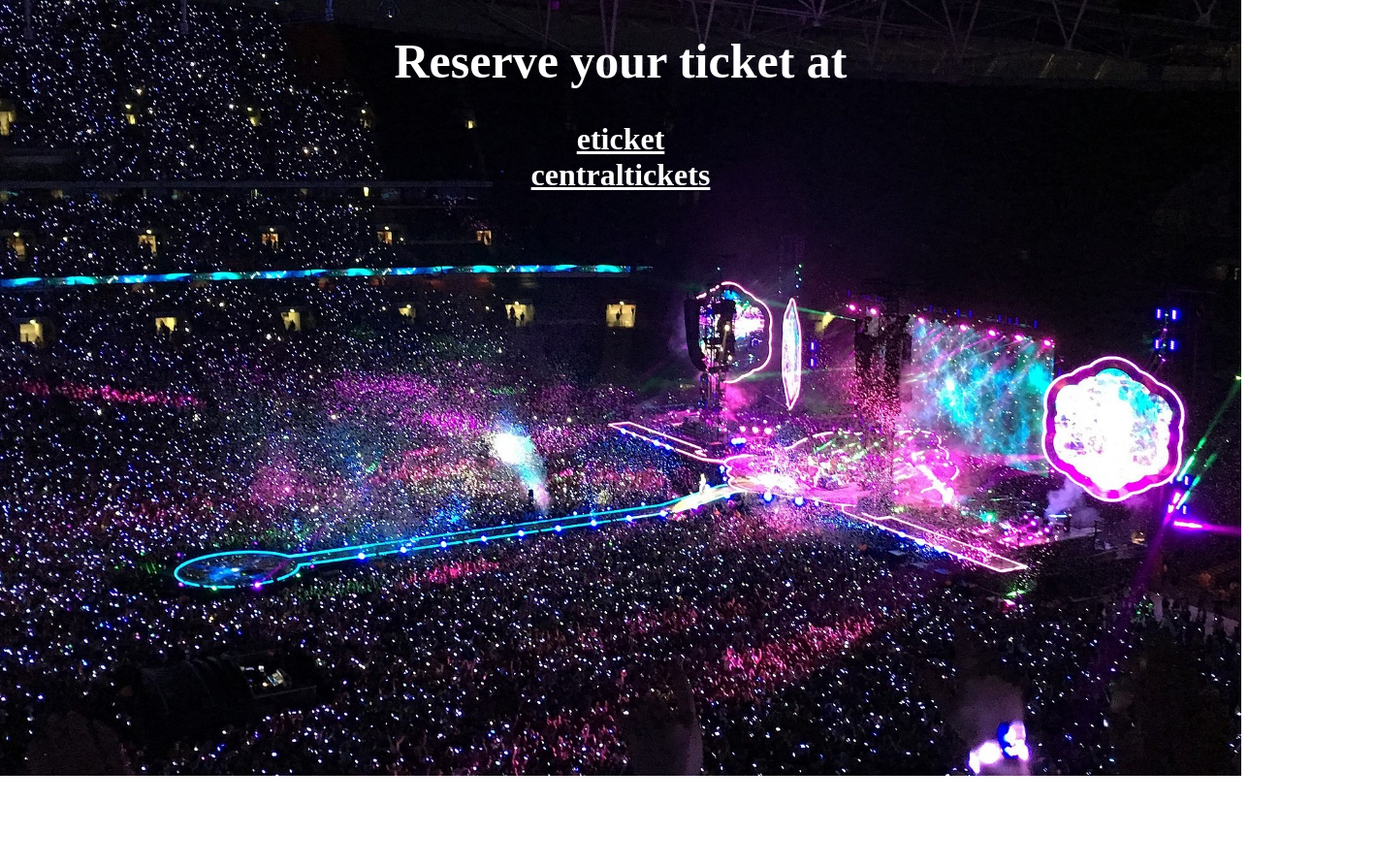
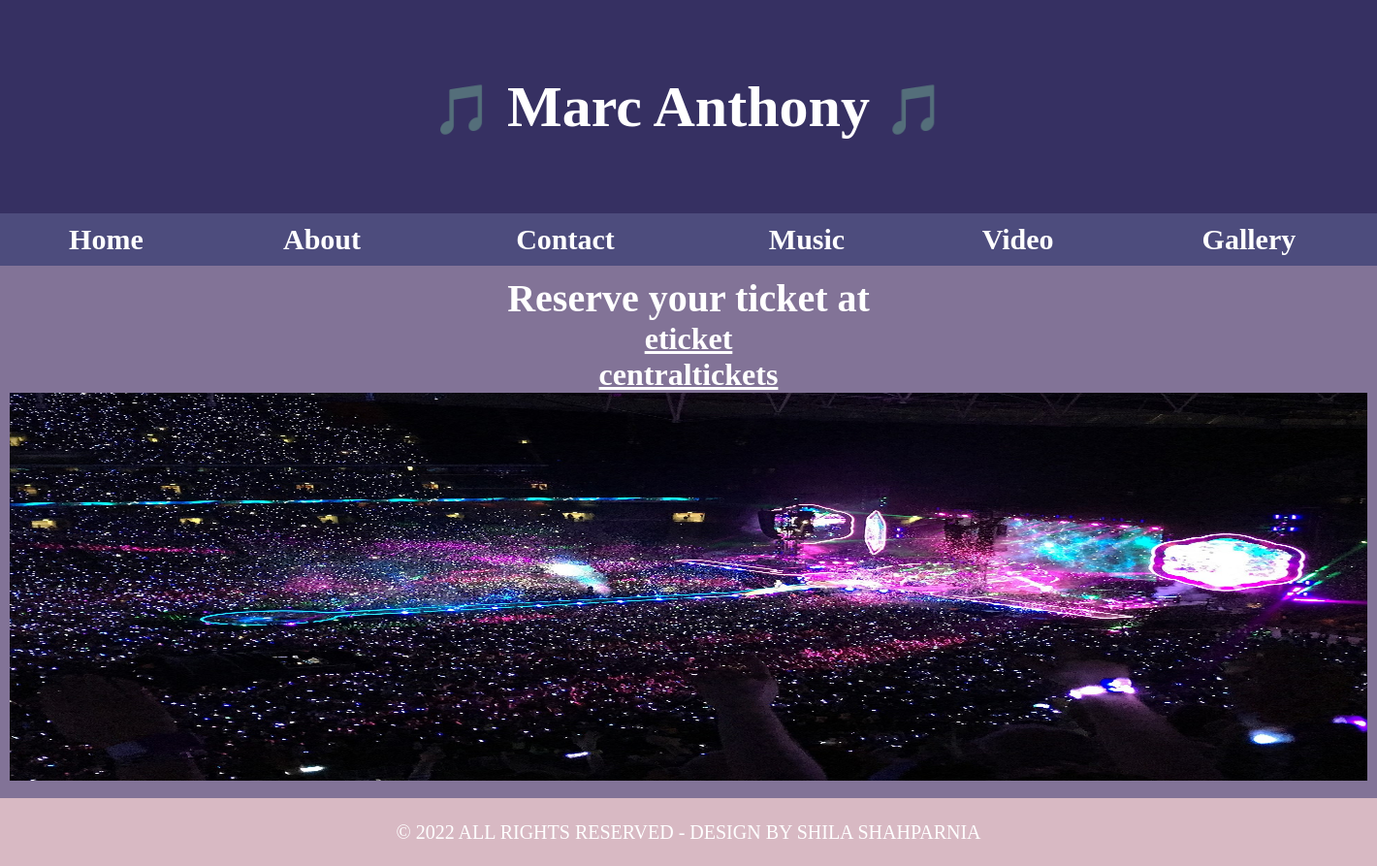
Before and after one commit to shilashahparnia/table, a website: page contact.html in a window 1280 px wide. Shown: the whole page at 97% size, 1420 px wide, since content can reach past the window. Before the commit the page ends 800 px from the top, so only its background shows below. Drawn offline with Linux system fonts and the light colour scheme.

Commit message:
main tab added to contact page

```diff
--- a/contact.html
+++ b/contact.html
@@ -4,22 +4,53 @@
     <meta charset="UTF-8">
     <meta http-equiv="X-UA-Compatible" content="IE=edge">
     <meta name="viewport" content="width=device-width, initial-scale=1.0">
-    <title>Contact</title>
+    <title>index</title>
     <style>
-        body {background-image: url(./images/estadio.jpg);
-           background-repeat: no-repeat;
-           background-attachment: fixed;
-           background-size: cover;
-       }
-   </style>
+        *{
+            margin: 0;
+        }
+    </style>
 </head>
 <body>
     <body>
-        <h1 align="center" style="color: white; font-size:50px;" >Reserve your ticket at</h1>
+    <table width="100%" border="0" cellpadding="10" cellspacing="0" >
+        <tr bgcolor="#363062">
+            <td colspan="6" height="200">
+                <h1 align="center" style="color: white; font-weight: 900; font-size: 60px;" >
+                    <span style="font-size: 50px;" >&#x1F3B5;</span>
+                    Marc Anthony
+                    <span style="font-size: 50px;">&#x1F3B5;
+                    </span>
+                </h1>
+            </td>
+        </tr>
+        <tr align="center" bgcolor="#4D4C7D" style="font-size: 30px;">
+            <td> <a  style="color: white; text-decoration: none; font-weight: 600;" href="index.html">Home</a></td>
+            <td> <a  style="color: white; text-decoration: none; font-weight: 600;" href="about.html">About</a></td>
+            <td> <a  style="color: white; text-decoration: none; font-weight: 600;" href="contact.html">Contact</a></td>
+            <td> <a  style="color: white; text-decoration: none; font-weight: 600;" href="music.html">Music</a></td>
+            <td> <a  style="color: white; text-decoration: none; font-weight: 600;" href="video.html">Video</a></td>
+            <td> <a  style="color: white; text-decoration: none; font-weight: 600;" href="gallery.html">Gallery</a></td>
+        </tr>
+        <tr>
+            <td colspan="6" bgcolor="#827397" >
+                <h1 align="center" style="color: white; font-size:40px;" >Reserve your ticket at</h1>
         <h1 align="center" style="font-size: white;">
             <a href="https://www.eticket.cr/" style="color: white;" target="_blank">eticket</a> <br/>
             <a href="https://centraltickets-ecuador.com/" style="color: white;" target="_blank">centraltickets</a>
+            <p align="center" >
+                <img src="./images/estadio.jpg" width="1400" height="400" alt="estadio">
+            </p>
+            </td>
+        </tr>
 
-        </h1>
+        <tr bgcolor="#D8B9C3">
+           <td colspan="6" height="50">
+            <p align="center" style="color: white; font-size: 20px; font-weight: 400;">
+                &copy 2022 ALL RIGHTS RESERVED - DESIGN BY SHILA SHAHPARNIA
+            </p>
+           </td>
+        </tr>
+    </table>
 </body>
 </html>
```
Also changed, not shown: about.html (+1 -1 lines), index.html (+1 -1 lines).
